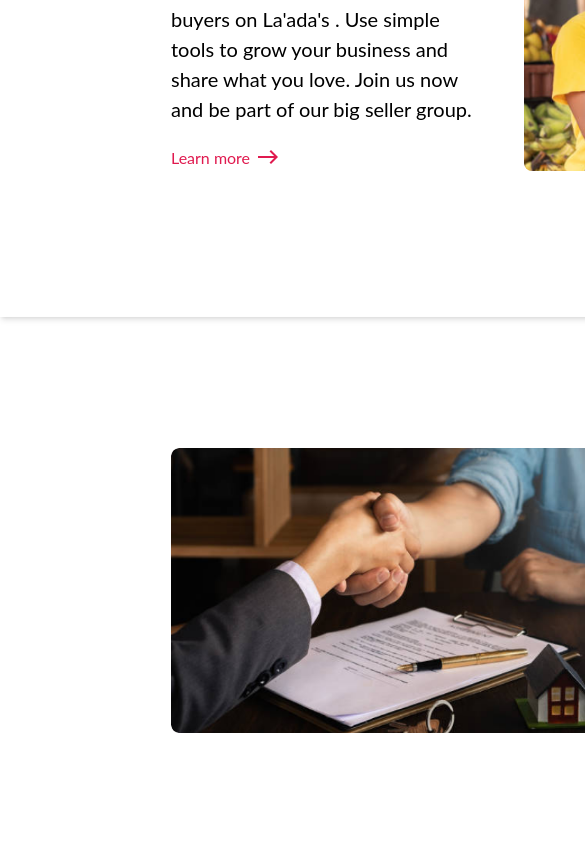
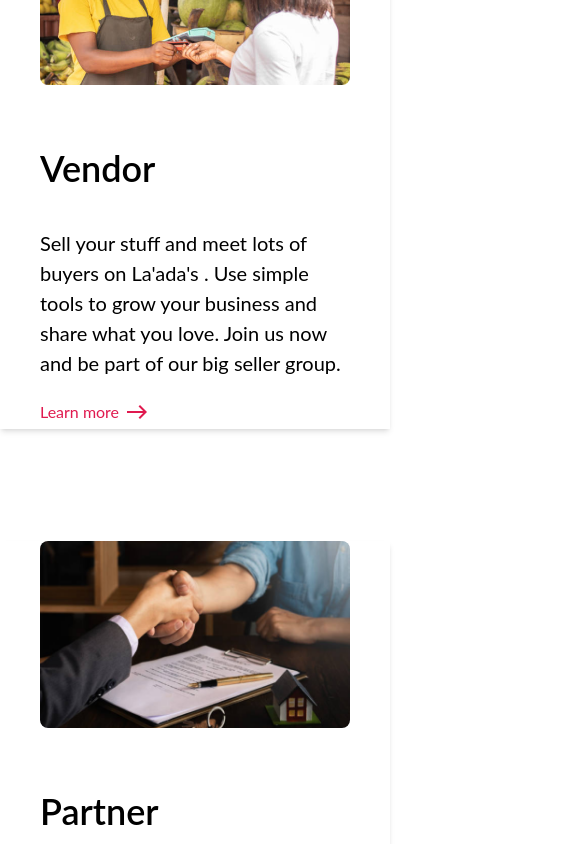
Before and after one commit to dettah/laada, a React (Vite) app: page /vendor in a window 390 px wide. Shown: the part 2980-3824 px from the top of the page, 585 px wide, since content can reach past the window. Built offline with nearby package versions, Linux system fonts and the light colour scheme.

Commit message:
responsive community page

```diff
--- a/src/Components/shared/ReuseableCard.jsx
+++ b/src/Components/shared/ReuseableCard.jsx
@@ -2,13 +2,13 @@ import React from 'react'
 import LearnButton from '../LearnButton'
 const ReuseableCard = ({heading, paragraph, imageUrl}) => {
   return (
-    <div className='flex w-[1169px] h-[546px] gap-11 items-center px-[171px] m-auto shadow-md z-10 hover:scale-110 transition-all duration-300'>
+    <div className='flex xl:w-[1169px] h-[546px] gap-11 items-center xl:px-[171px] m-auto shadow-md z-10 hover:scale-110 hover:bg-[#feeeed]  transition-all duration-300 px-10 flex-col my-28 xl:flex-row xl:my-0 '>
       <div className='flex items-center h-auto'>
-        <img src={`${imageUrl}` }alt="" className='w-[664px] rounded-[8px]' />
+        <img src={`${imageUrl}` }alt="" className='w-[664px] rounded-[8px] ' />
       </div>
-      <div className='w-[433px] text-left leading-[2.2] '>
-        <h3 className='font-semibold text-4xl mb-5'>{heading}</h3>
-        <p className='mb-4 text-xl leading-[1.5]'>
+      <div className='xl:w-[433px] text-left leading-[2.2] '>
+        <h3 className='font-semibold text-[2.25rem] mb-5'>{heading}</h3>
+        <p className='mb-4 text-[1.25rem] leading-[1.5]'>
           {paragraph}
         </p>
         <LearnButton/>
--- a/src/Components/shared/ReuseableCardOne.jsx
+++ b/src/Components/shared/ReuseableCardOne.jsx
@@ -3,11 +3,11 @@ import LearnButton from '../LearnButton'
 
 const ReuseableCardOne = ({heading, paragraph, imageUrl}) => {
     return (
-        <div className='flex w-[1169px] h-[546px] gap-11 items-center px-[171px] m-auto shadow-md z-10 hover:scale-110  transition-all duration-300'>
+        <div className='flex xl:w-[1169px] h-[546px] gap-11 items-center xl:px-[171px] m-auto shadow-md z-10 hover:scale-110 hover:bg-[#feeeed]  transition-all duration-300 px-10 flex-col-reverse my-28 xl:flex-row xl:my-0'>
 
-            <div className='w-[433px] text-left leading-[2.2] '>
-                <h3 className='font-semibold mb-5 text-4xl'>{heading}</h3>
-                <p className='mb-4 leading-[1.5] text-xl'>
+            <div className='xl:w-[433px] text-left leading-[2.2] '>
+                <h3 className='font-semibold mb-5 text-[2.25rem]'>{heading}</h3>
+                <p className='mb-4 leading-[1.5] text-[1.25rem]'>
                     {paragraph}
                 </p>
                 <LearnButton />
```
